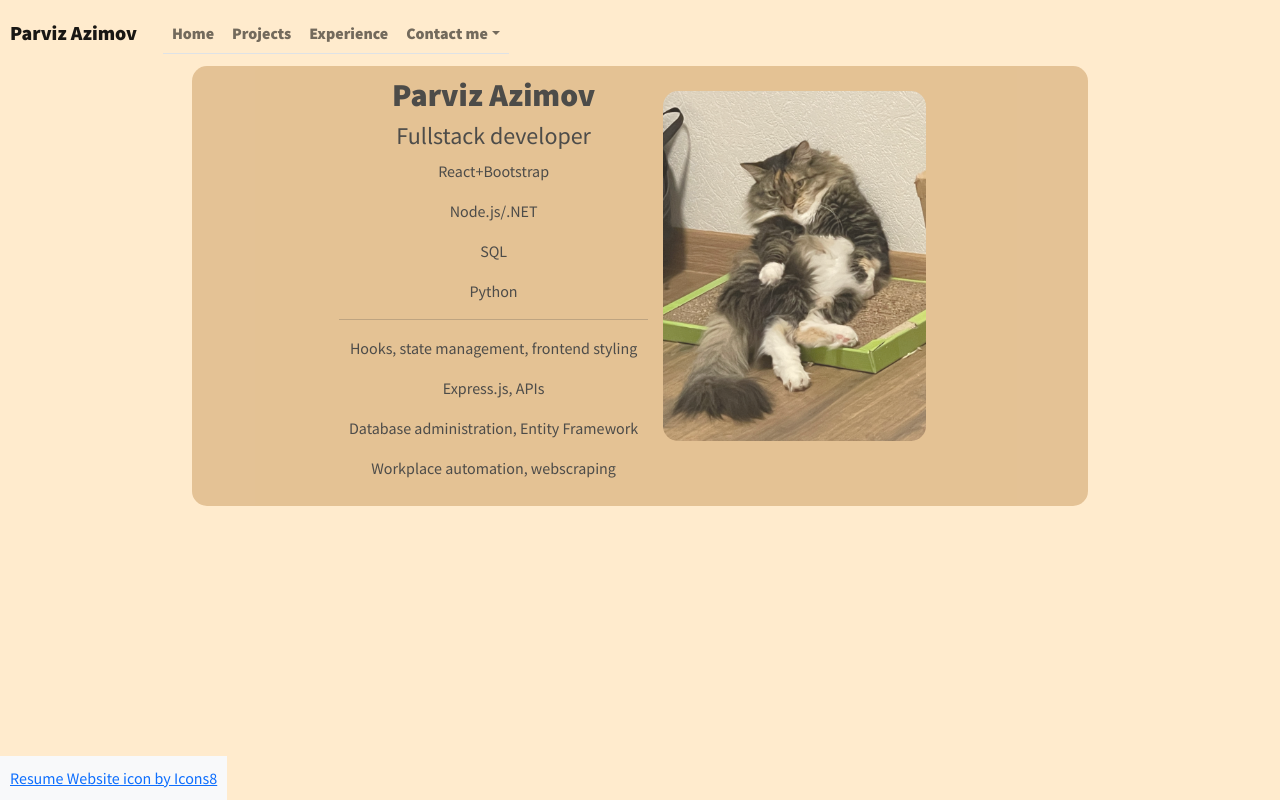
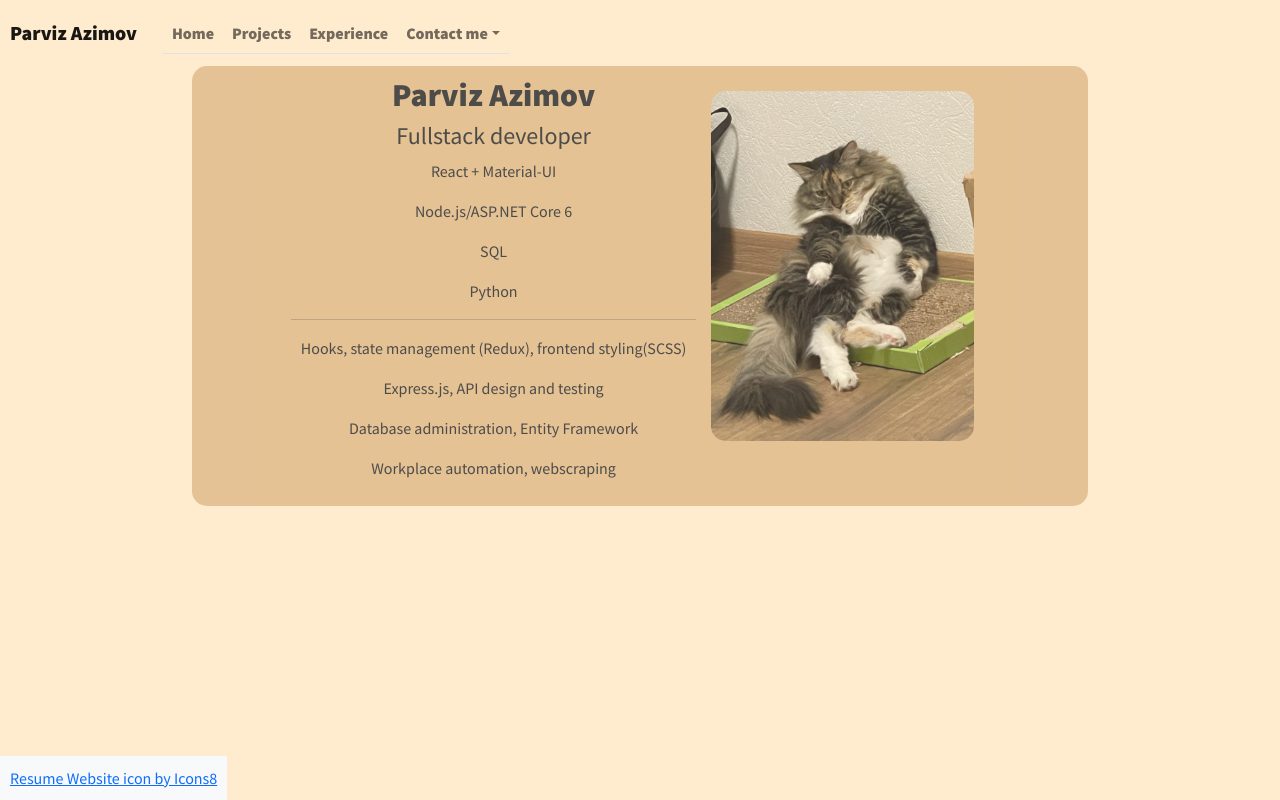
Before and after one commit to AzimovParviz/portfolio, a React (Create React App) app: page / in a window 1280 px wide. Built offline with nearby package versions, Linux system fonts and the light colour scheme.

Commit message:
added new skills i have learned + some changes according to warnings such as rel='noreferrer' in the app.tsx and removed the alt on the img tag in the home.tsx file
Signed-off-by: PA <seb@PAs-MacBook-Pro.local>

```diff
--- a/src/App.tsx
+++ b/src/App.tsx
@@ -10,7 +10,7 @@ function App() {
         <Sidebar />
       </header>
       <footer className='text-center text-lg-start bg-light text-muted'>
-        <a target="_blank" href="https://icons8.com/icon/87836/resume-website">Resume Website icon by Icons8</a>
+        <a target="_blank" rel="noreferrer" href="https://icons8.com/icon/87836/resume-website">Resume Website icon by Icons8</a>
       </footer>
     </div>
   );
--- a/src/components/Home.tsx
+++ b/src/components/Home.tsx
@@ -6,7 +6,7 @@ function Home() {
     return (
         <div className="homepage">
             <Skills />
-            <img id="avatar" src="/pfp.jpg" alt="Photo of me" width={'30%'} height={'30%'}/>
+            <img id="avatar" src="/pfp.jpg"  alt="" width={'30%'} height={'30%'}/>
         </div>
     )
 }
--- a/src/components/Skills.tsx
+++ b/src/components/Skills.tsx
@@ -6,16 +6,16 @@ function Skills() {
                 <h2 style={{ fontWeight: 'bold' }}>Parviz Azimov</h2>
                 <h4>Fullstack developer</h4>
                 <article>
-                    <p>React+Bootstrap</p>
-                    <p>Node.js/.NET</p>
+                    <p>React + Material-UI</p>
+		    <p>Node.js/ASP.NET Core 6</p>
                     <p>SQL</p>
                     <p>Python</p>
                 </article>
                 <hr></hr>
                 <div id="skills-details">
                     <article>
-                        <p>Hooks, state management, frontend styling</p>
-                        <p>Express.js, APIs</p>
+                        <p>Hooks, state management (Redux), frontend styling(SCSS)</p>
+                        <p>Express.js, API design and testing</p>
                         <p>Database administration, Entity Framework</p>
                         <p>Workplace automation, webscraping</p>
                     </article>
```
